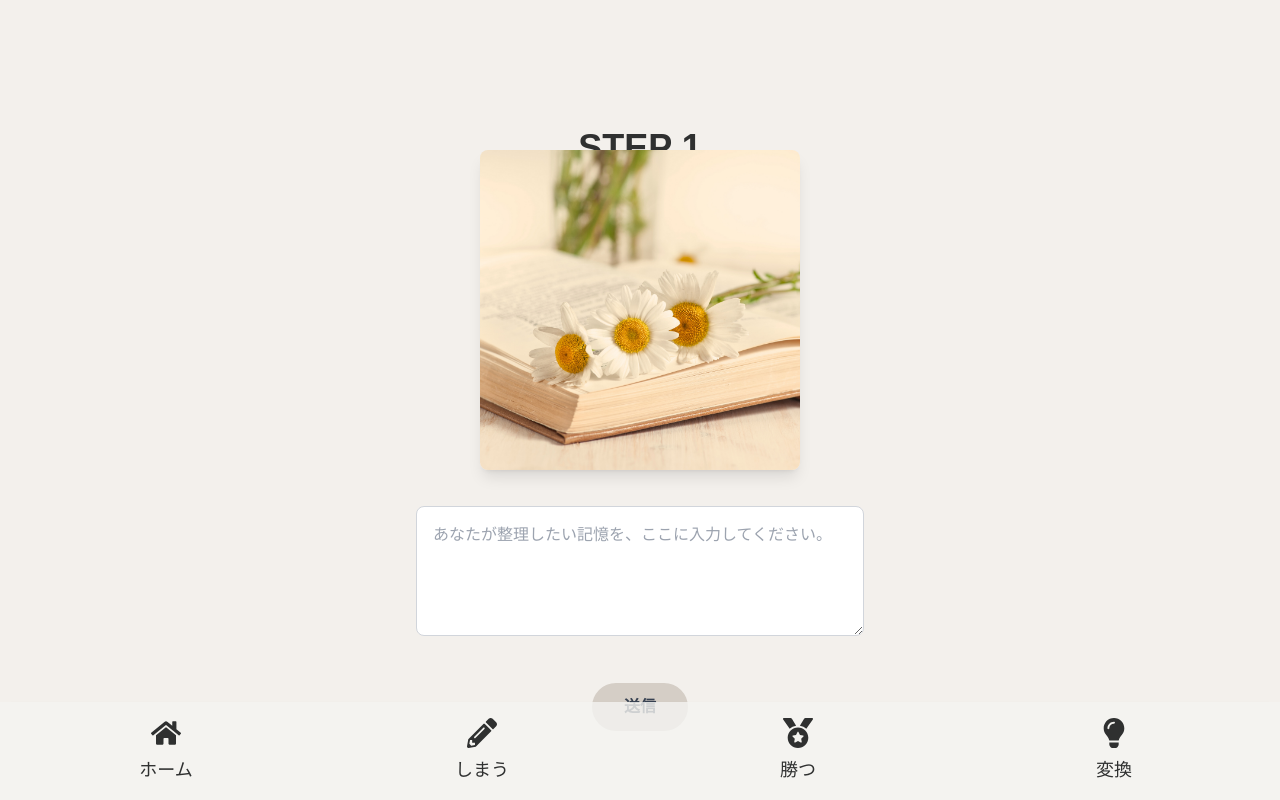
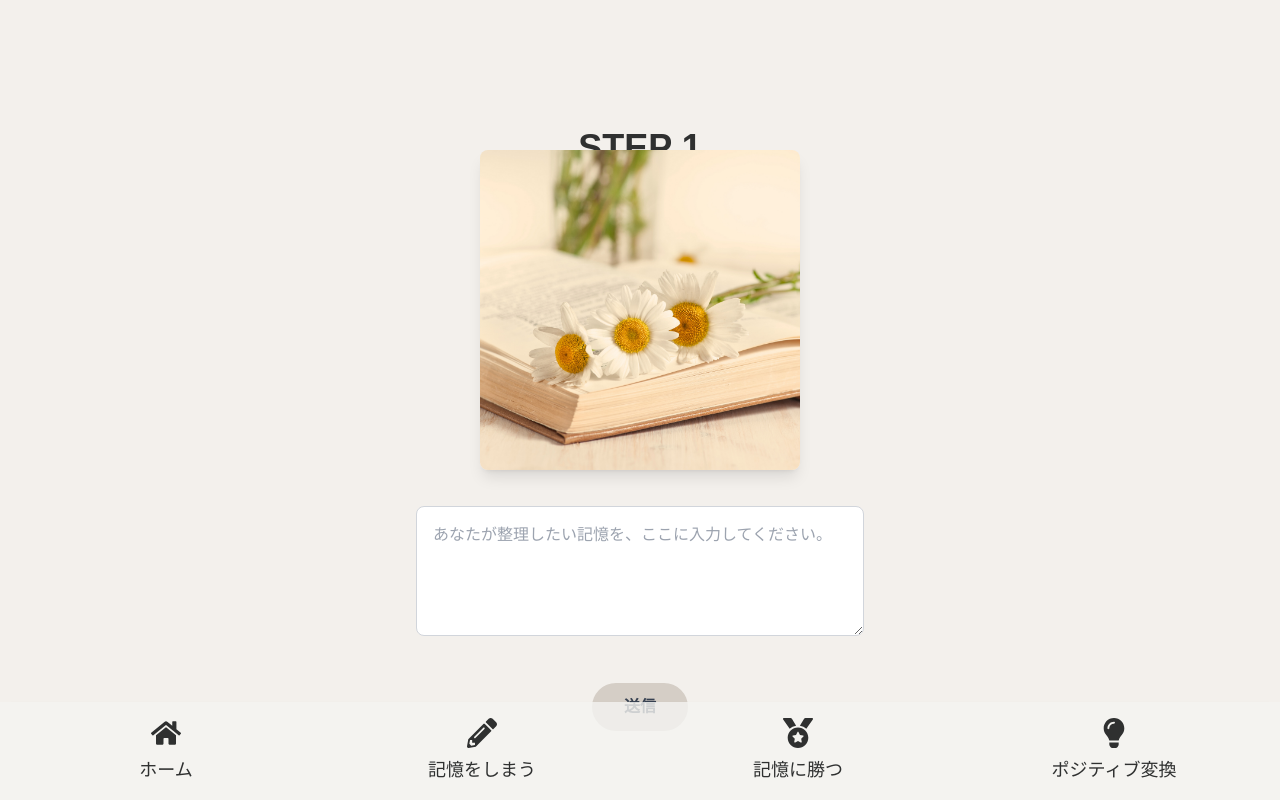
Before and after one commit to erika-to-omochi/be-happy-front, a Next.js app: page /box in a window 1280 px wide. Built offline with nearby package versions, Linux system fonts and the light colour scheme; a web font is replaced by a local one.

Commit message:
レイアウト修正

```diff
--- a/src/app/components/ActionButtons.jsx
+++ b/src/app/components/ActionButtons.jsx
@@ -12,15 +12,15 @@ const ActionButtons = () => {
         </Link>
         <Link href="/box" className="flex flex-col items-center justify-center hover:text-[#C0B8AE] transition">
           <FaPencilAlt className="text-3xl" />
-          <span className="mt-2 text-sm sm:text-lg">しまう</span>
+          <span className="mt-2 text-sm sm:text-lg">記憶をしまう</span>
         </Link>
-        <Link href="/medal" className="flex flex-col items-center justify-center hover:text-[#C0B8AE] transition">
+        <Link href="/win" className="flex flex-col items-center justify-center hover:text-[#C0B8AE] transition">
           <FaMedal className="text-3xl" />
-          <span className="mt-2 text-sm sm:text-lg">勝つ</span>
+          <span className="mt-2 text-sm sm:text-lg">記憶に勝つ</span>
         </Link>
         <Link href="/personal" className="flex flex-col items-center justify-center hover:text-[#C0B8AE] transition">
           <FaLightbulb className="text-3xl" />
-          <span className="mt-2 text-sm sm:text-lg">変換</span>
+          <span className="mt-2 text-sm sm:text-lg">ポジティブ変換</span>
         </Link>
       </div>
     </div>
--- a/src/app/components/ui/layout-grid.jsx
+++ b/src/app/components/ui/layout-grid.jsx
@@ -1,4 +1,5 @@
 'use client';
+
 import React, { useState, useEffect } from 'react';
 import { motion, AnimatePresence } from 'framer-motion';
 import Image from 'next/image';
@@ -37,19 +38,33 @@ export const LayoutGrid = ({ cards, handleTransform }) => {
   const handleTransformClick = async (id) => {
     setIsLoading(true); // 変換処理の開始時にローディング状態にする
 
+    try {
       // 変換処理を実行し、変換された内容を取得
       const transformedContent = await handleTransform(id);
+      console.log('Transformed Content:', transformedContent); // 変換後の内容をログ出力
 
-    // モーダルの内容を更新（リロードなしで反映）
-    setSelectedMemory((prev) => ({
+      if (transformedContent) {
+        // 状態を更新
+        setSelectedMemory((prev) => {
+          const updatedMemory = {
             ...prev,
             content: {
               ...prev.content,
-        transformedContent: transformedContent, // ここで変換されたデータを設定
+              transformedContent: transformedContent,
             },
-    }));
-
+          };
+          console.log('Updated selectedMemory:', updatedMemory); // 更新後の状態をログ出力
+          return updatedMemory;
+        });
+      } else {
+        console.warn('Transformed content is null or undefined.');
+      }
+    } catch (error) {
+      console.error('Error during transformation:', error);
+      // 必要に応じてエラーハンドリングを追加
+    } finally {
       setIsLoading(false); // 変換が終わったらローディングを解除
+    }
   };
 
   return (
--- a/src/app/personal/page.jsx
+++ b/src/app/personal/page.jsx
@@ -60,7 +60,6 @@ const IndexPage = () => {
           throw new Error(`Error: ${response.status} ${response.statusText}`);
         }
         const data = await response.json();
-        console.log("Memories fetched from API:", data);  // デバッグログ
         setMemories(data);
       } catch (err) {
         setError(err.message);
--- /dev/null
+++ b/src/app/win/page.jsx
@@ -0,0 +1,15 @@
+'use client';
+
+import React from 'react';
+import ActionButtons from '../components/ActionButtons';
+
+const IndexPage = () => {
+  return (
+    <div>
+      <h1>作成中です</h1>
+      <ActionButtons />
+    </div>
+  );
+};
+
+export default IndexPage;
```
Lines whose indentation alone changed are shown as unchanged.
